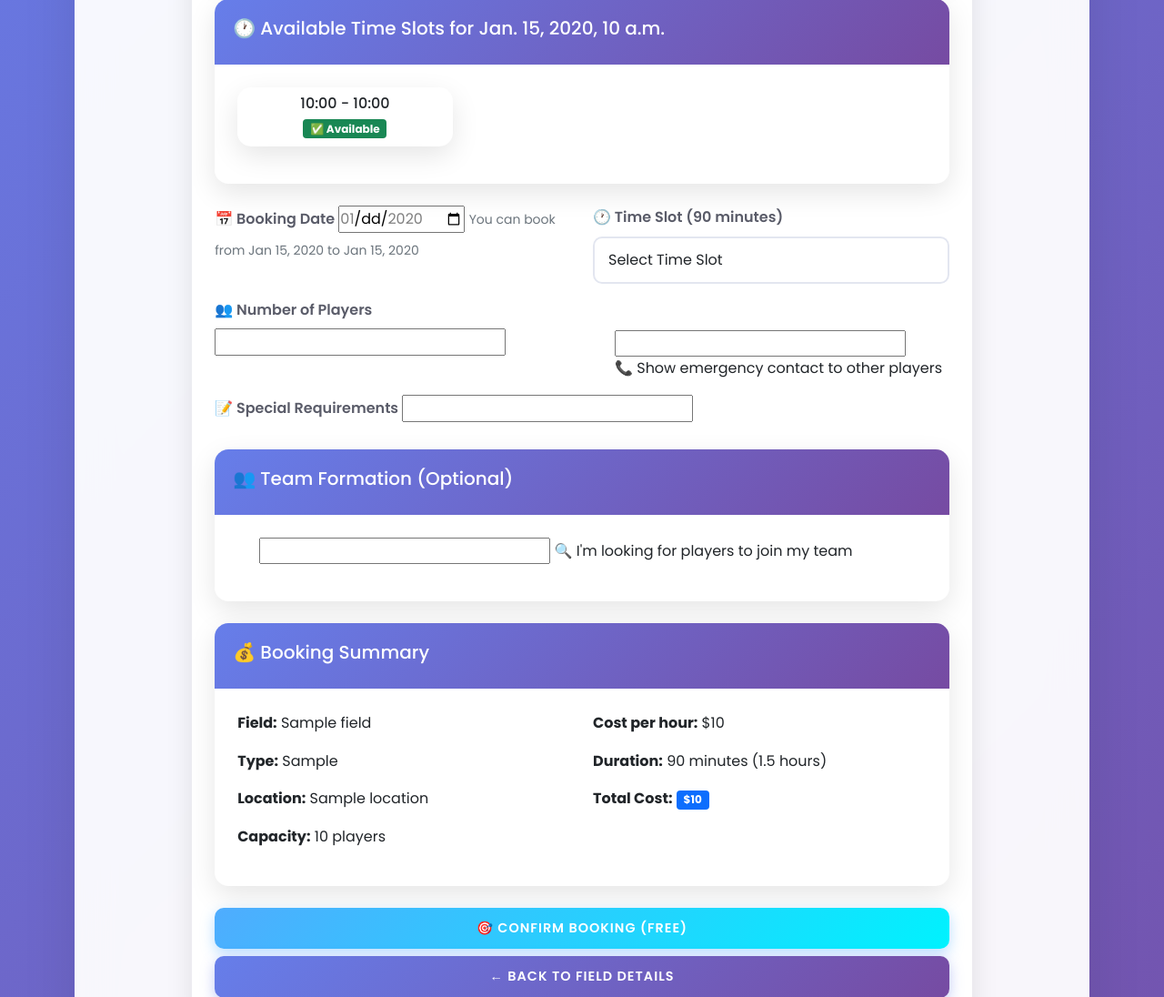
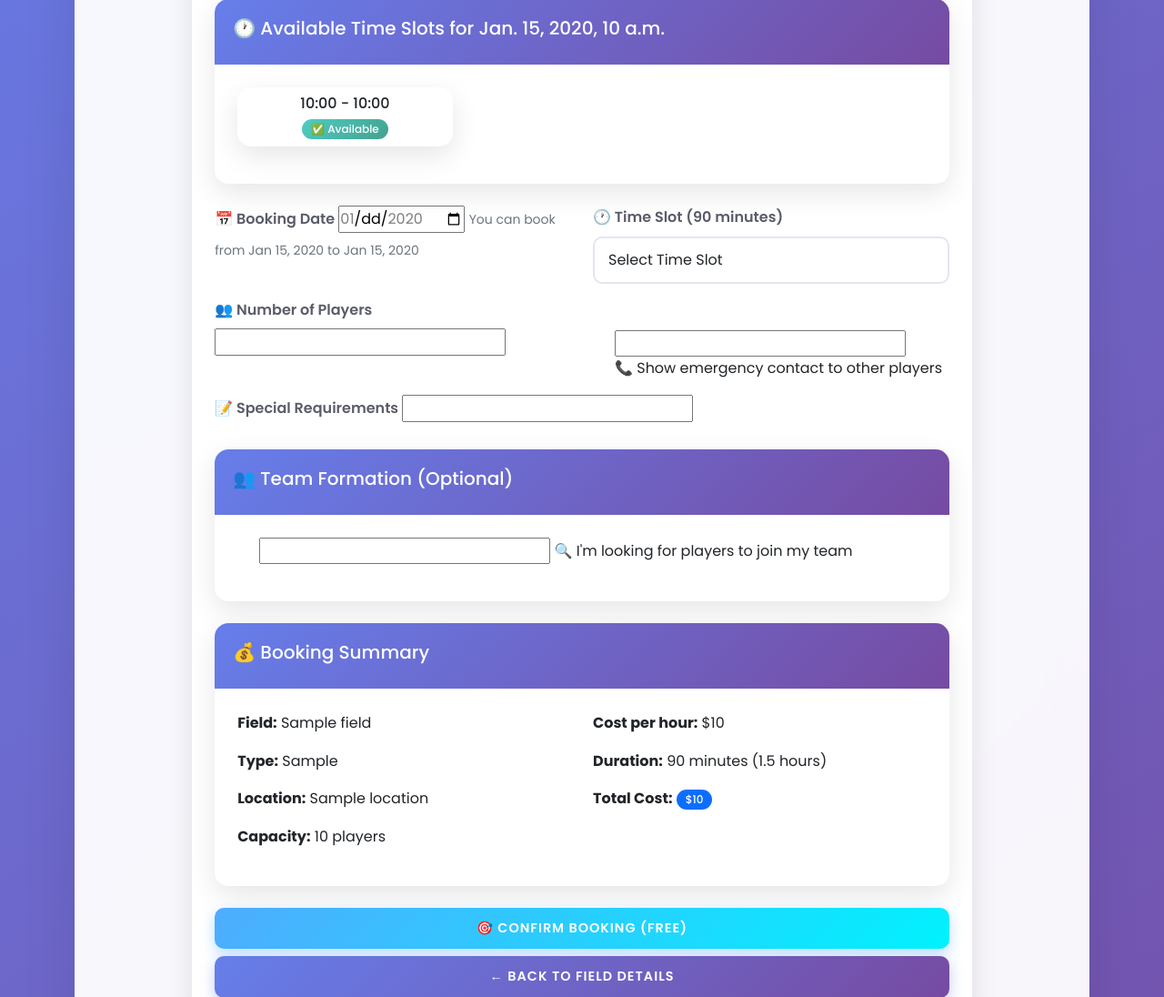
Before and after one commit to ENiGMA-101/Arena-Finder_book-my-field, a Django app: template bookings/templates/bookings/book_field.html in a window 1280 px wide. Shown: the part 533-1629 px from the top of the page at 91% size. Run offline with Django 4.2, Linux system fonts and the light colour scheme; the template is opened without the code that fills it: most values are stand-ins (such as "Sample title", 1, 10 or a date in 2020); form fields are guessed from the names that the template uses.

Commit message:
Add badge styles with gradient backgrounds
Added badge styles with various background gradients.

```diff
--- a/static/css/style.css
+++ b/static/css/style.css
@@ -234,3 +234,26 @@ body {
     color: #0c5460;
     border-left: 4px solid #17a2b8;
 }
+/* Badge Styles */
+.badge {
+    border-radius: 20px;
+    padding: 5px 10px;
+    font-weight: 500;
+    font-size: 0.75rem;
+}
+
+.bg-info {
+    background: linear-gradient(135deg, #4facfe, #00f2fe) !important;
+}
+
+.bg-success {
+    background: linear-gradient(135deg, #4ecdc4, #44a08d) !important;
+}
+
+.bg-warning {
+    background: linear-gradient(135deg, #f093fb, #f5576c) !important;
+}
+
+.bg-danger {
+    background: linear-gradient(135deg, #fd746c, #ff9068) !important;
+}
```
